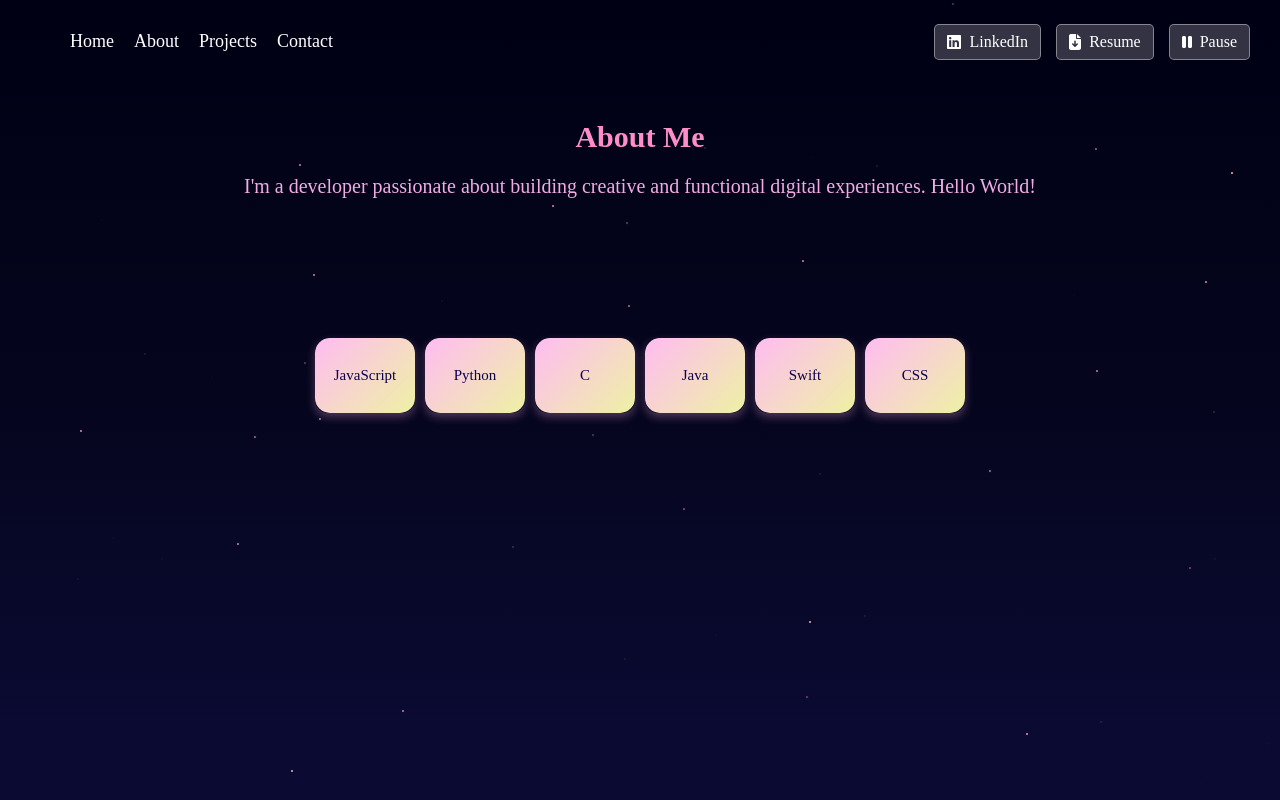
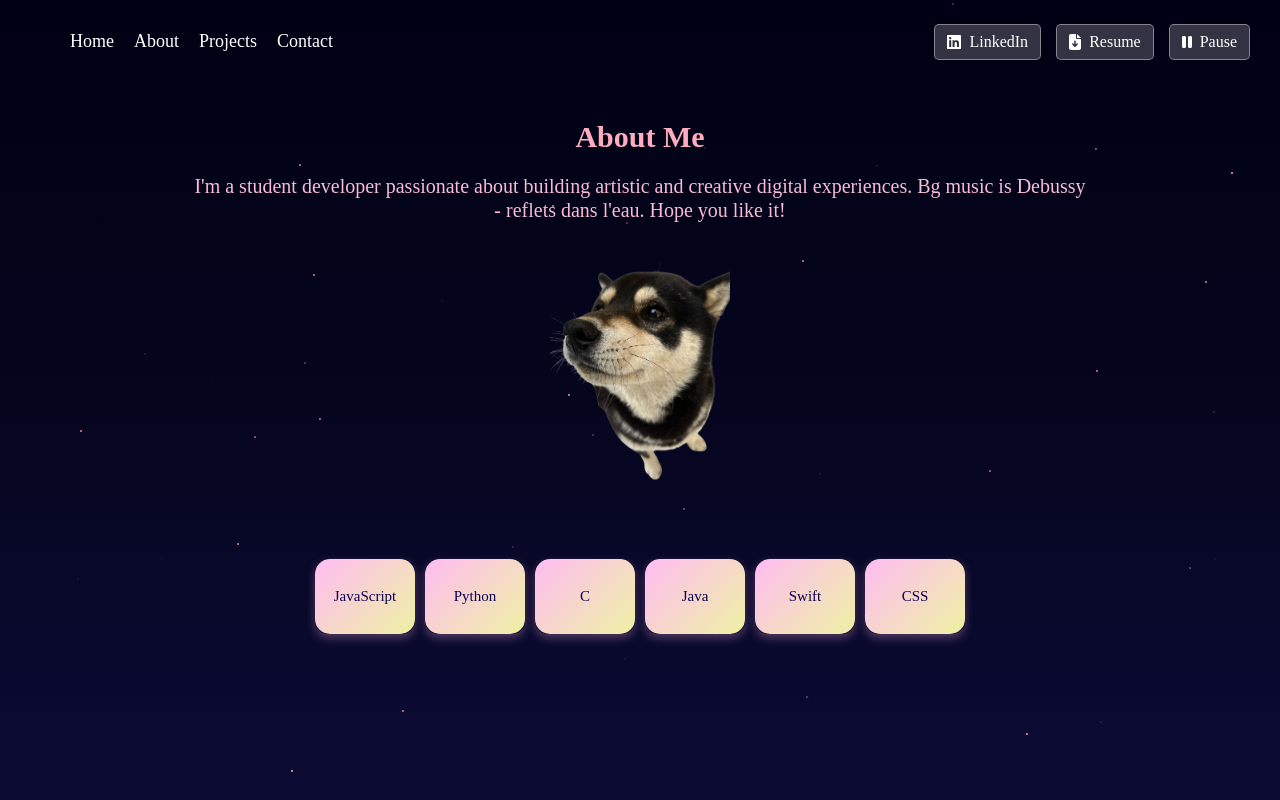
Before and after one commit to EHRIMI/taerim.dev, a React (Create React App) app: page /about in a window 1280 px wide. Built offline with nearby package versions, Linux system fonts and the light colour scheme; a web font is replaced by a local one.

Commit message:
added picture, changed des

```diff
--- a/public/index.html
+++ b/public/index.html
@@ -13,7 +13,7 @@
     <meta name="theme-color" content="#000000" />
     <meta
       name="description"
-      content="Web site created using create-react-app"
+      content="Taerim's Website"
     />
 
     <title>Tae's Web</title>
--- a/src/Pages/About/About.css
+++ b/src/Pages/About/About.css
@@ -7,15 +7,19 @@
   z-index: 1;
 }
 
+.text {
+  margin-bottom: 40px;
+}
+
 .about-container h1 {
   font-size: 30px;
-  color: #ff8dca;
+  color: #ffacbe;
 }
 
 .about-container p {
   font-size: 20px;
   line-height: 1.2;
-  color: #f2abe4;
+  color: #f9bbd6;
 }
 
 /* Background animation for twinkling stars */
@@ -38,7 +42,7 @@
   position: absolute;
   width: 2px;
   height: 2px;
-  background: rgb(255, 176, 176);
+  background: rgb(255, 172, 172);
   border-radius: 50%;
   opacity: 0;
   animation: twinkling 2.4s infinite alternate;
@@ -53,7 +57,7 @@
 
 /* Skills Container */
 .skills-container {
-  margin-top: 140px;
+  margin-top: 70px;
   display: flex;
   flex-wrap: wrap;
   justify-content: center;
--- a/src/Pages/About/About.js
+++ b/src/Pages/About/About.js
@@ -52,11 +52,12 @@ function About() {
         ))}
       </div>
       <h1>About Me</h1>
-      <p>
-        I'm a developer passionate about building creative and functional
-        digital experiences. Hello World!
+      <p className="text">
+        I'm a student developer passionate about building artistic and creative
+        digital experiences.
+        Bg music is Debussy - reflets dans l'eau. Hope you like it!
       </p>
-
+      <img src="/duggoweb.png" width="180"/>
       <div className="skills-container">
         {skills.map((skill, index) => (
           <div
```
